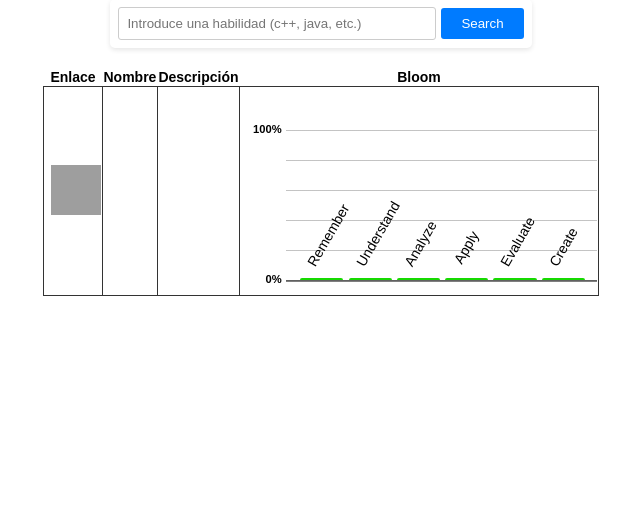
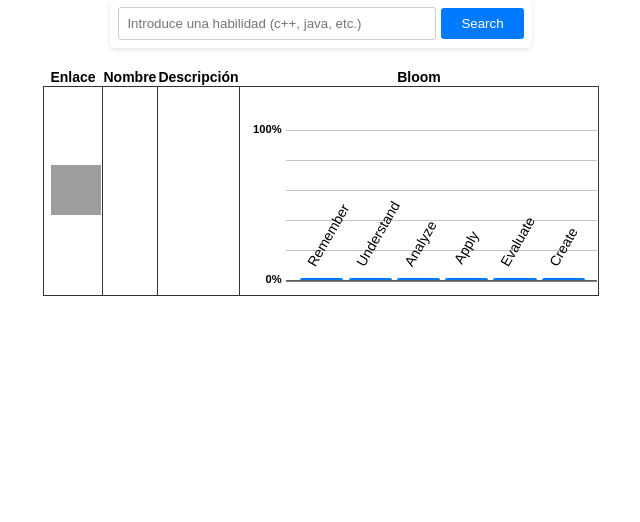
Before and after one commit to mfdiaz308/TFGMiguelFernandez, a Flask app: template templates/results.html in a window 1280 px wide. Shown: the part 180-702 px from the top of the page, without its empty margins (319-959 px from the left). Run offline with Flask 3, Linux system fonts and the light colour scheme; the template is opened without the code that fills it, so the values that code supplies are empty; grey boxes are pictures that could not be loaded.

Commit message:
Beautify webpage

```diff
--- a/templates/results.html
+++ b/templates/results.html
@@ -75,11 +75,11 @@
 
         .graph {
             margin-bottom:1em;
-            font:normal 100%/150% arial,helvetica,sans-serif;
+            font:normal 100%/150% arial,sans-serif;
         }
 
         .graph caption {
-            font:bold 150%/120% arial,helvetica,sans-serif;
+            font:bold 150%/120% arial,sans-serif;
             padding-bottom:0.33em;
         }
 
@@ -130,7 +130,7 @@
                     left:-3.2em;
                     width:2.8em;
                     text-align:right;
-                    font:bold 80%/120% arial,helvetica,sans-serif;
+                    font:bold 80%/120% arial,sans-serif;
                 }
 
                 .graph tbody:before {
@@ -177,7 +177,7 @@
                 .graph td {
                     width:100%;
                     height:100%;
-                    background:rgb(23, 217, 1);
+                    background:#007bff;
                     border-radius:0.5em 0.5em 0 0;
                     transition:background 0.5s;
                 }
@@ -194,7 +194,7 @@
                     width:0;
                     padding:0.5em 0;
                     margin:-1em 0 0;
-                    font:normal 85%/120% arial,helvetica,sans-serif;
+                    font:normal 85%/120% arial,sans-serif;
                     font-weight:bold;
                     opacity:0;
                     transition:opacity 0.5s;
@@ -211,7 +211,6 @@
 
         }
     </style>
-
 </head>
 
 <body>
@@ -280,56 +279,6 @@
             </td>
         </tr>
     </table>
-
-    <!-- <div class="result-container">
-        <div class="result-item">
-            <a href={{course_url}}>
-                <img src="https://media.istockphoto.com/id/1135273220/vector/link-icon-hyperlink-chain-symbol-external-link-symbol-vector-icon-download-share-and-load.jpg?s=612x612&w=0&k=20&c=RamInH2oNHWH_H0ESESgVdJ4GPXkFuffI-xgCZHj7R8=" alt="Link" width="50" height="50">
-            </a>
-        </div>
-        <div class="result-item">
-            <p>{{course_name}}</p>
-        </div>
-        <div class="result-item">
-            <p>{{course_description}}</p>
-        </div>
-        <div class="result-item-graph">
-            <table class="graph">
-                <thead>
-                    <tr>
-                        <th scope="col">Item</th>
-                        <th scope="col">Percent</th>
-                    </tr>
-                </thead><tbody>
-                    <tr style="height:{{remember_num}}%">
-                        <th scope="row">Remember</th>
-                        <td><span>{{remember_num}}%</span></td>
-                    </tr>
-                    <tr style="height:{{understand_num}}%">
-                        <th scope="row">Understand</th>
-                        <td><span>{{understand_num}}%</span></td>
-                    </tr>
-                    <tr style="height:{{apply_num}}%">
-                        <th scope="row">Analyze</th>
-                        <td><span>{{apply_num}}%</span></td>
-                    </tr>
-                    <tr style="height:{{analyze_num}}%">
-                        <th scope="row">Apply</th>
-                        <td><span>{{analyze_num}}%</span></td>
-                    </tr>
-                    <tr style="height:{{evaluate_num}}%">
-                        <th scope="row">Evaluate</th>
-                        <td><span>{{evaluate_num}}%</span></td>
-                    </tr>
-                    <tr style="height:{{create_num}}%">
-                        <th scope="row">Create</th>
-                        <td><span>{{create_num}}%</span></td>
-                    </tr>
-                </tbody>
-            </table>
-
-        </div>
-    </div> -->
 </div>
 
 </body>
```
